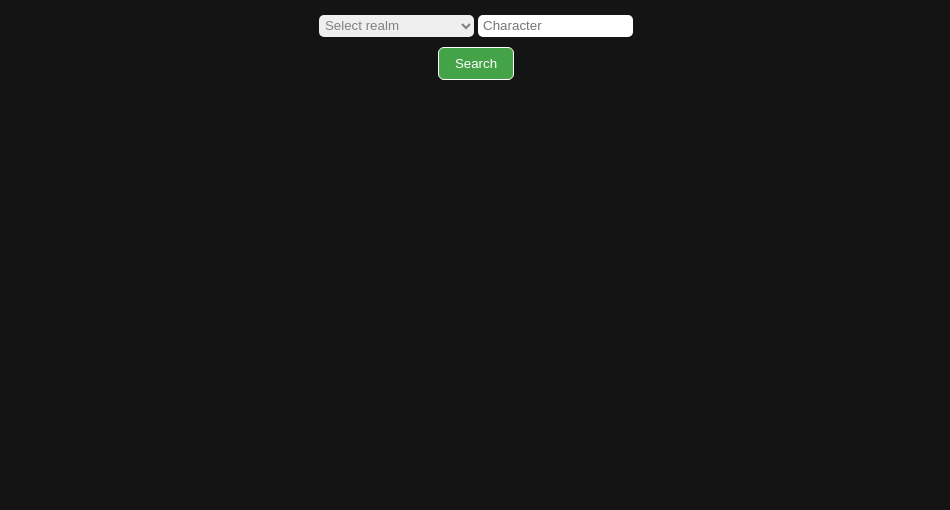
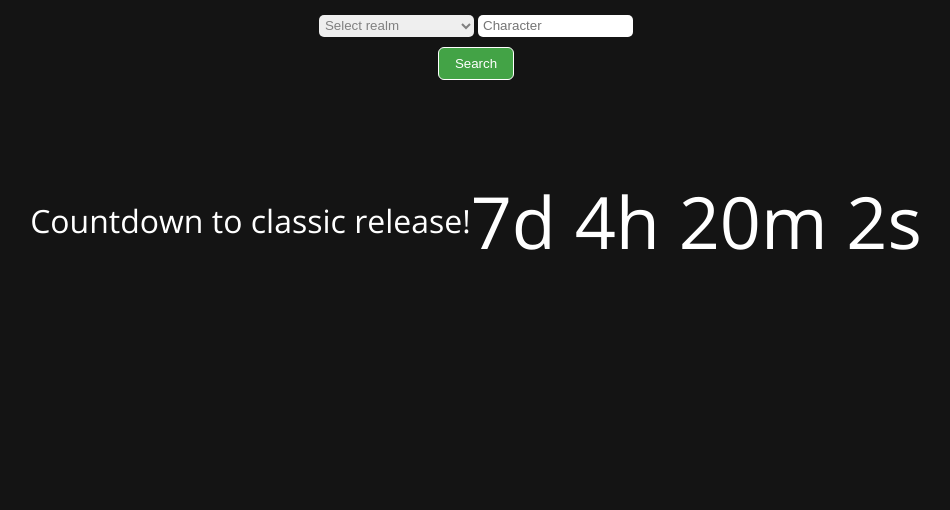
Before and after one commit to frreri/CharacterInfo, a Python web app: template webengine/templates/lookup.html in a window 1280 px wide. Shown: the part 147-657 px from the top of the page, without its empty margins (164-1114 px from the left). Run offline with Jinja, Linux system fonts and the light colour scheme; the template is opened without the code that fills it, so the values that code supplies are empty.

Commit message:
added countdown to classic release!

```diff
--- a/webengine/templates/lookup.html
+++ b/webengine/templates/lookup.html
@@ -88,7 +88,32 @@
 {% else %}
 <div class="hideable-content" id="hideable-content">
     <div class="flex-container">
+        <p class="big-text">Countdown to classic release!</p>
+        <p id="countdown" class="big-headline"></p>
 
+        <script>
+        var countDownDate = new Date("Aug 27, 2019 00:00:01").getTime();
+
+        var x = setInterval(function() {
+
+        var now = new Date().getTime();
+
+        var distance = countDownDate - now;
+
+        var days = Math.floor(distance / (1000 * 60 * 60 * 24));
+        var hours = Math.floor((distance % (1000 * 60 * 60 * 24)) / (1000 * 60 * 60));
+        var minutes = Math.floor((distance % (1000 * 60 * 60)) / (1000 * 60));
+        var seconds = Math.floor((distance % (1000 * 60)) / 1000);
+
+        document.getElementById("countdown").innerHTML = days + "d " + hours + "h "
+        + minutes + "m " + seconds + "s ";
+
+        if (distance < 0) {
+            clearInterval(x);
+            document.getElementById("countdown").innerHTML = "Classic is released!";
+        }
+        }, 1000);
+        </script>
     </div>
 </div>
 {% endif %}
```
